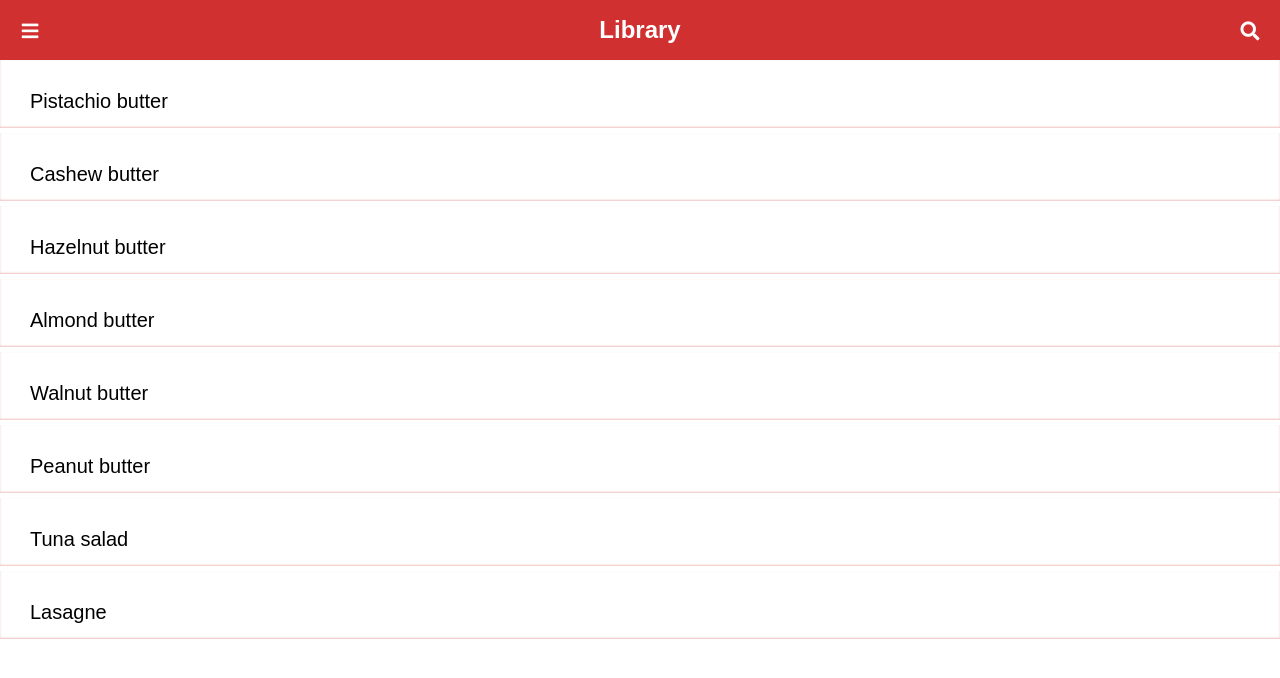
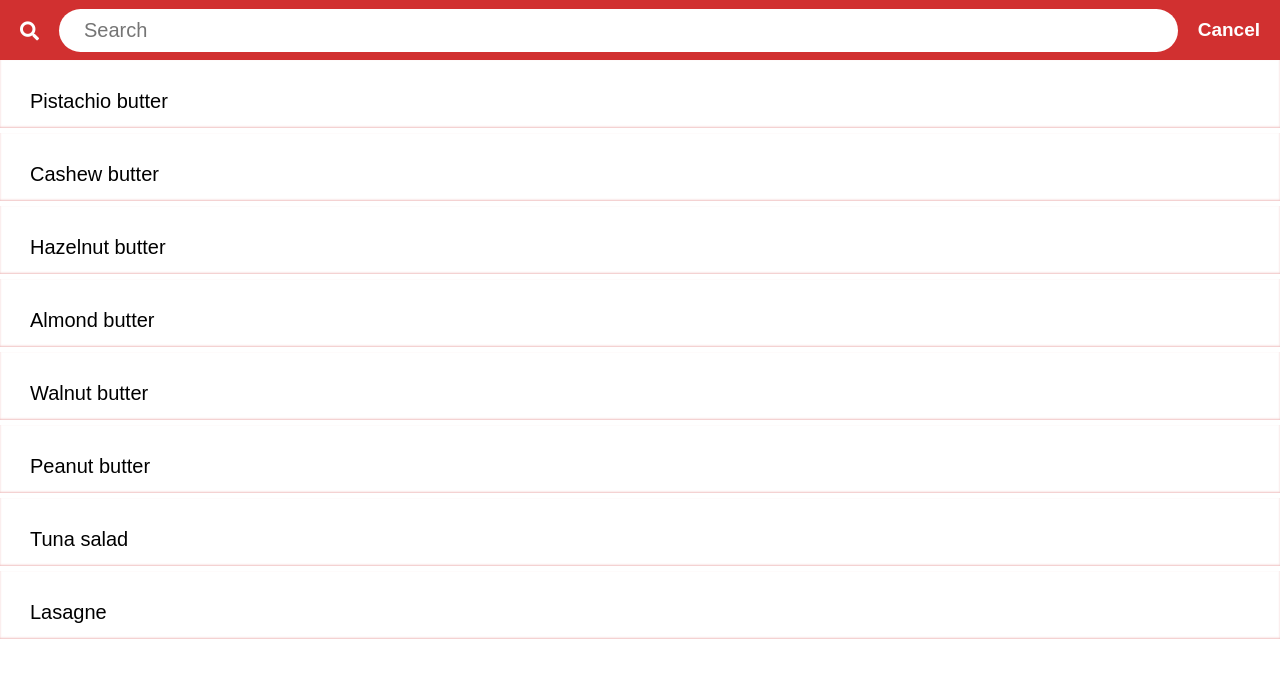
Before and after one commit to kittymercury/recipes, a React app: page / in a window 1280 px wide. Both pictures are taken after a click on the icon 1250 px from the left and 30 px from the top of the page. Shown: the top 678 px of the page. Built offline with nearby package versions, Linux system fonts and the light colour scheme.

Commit message:
+ input search

```diff
--- a/src/components/app.jsx
+++ b/src/components/app.jsx
@@ -4,23 +4,12 @@ import Library from './library';
 import Recipe from './recipe';
 import PopUp from './popup';
 import Sidebar from './sidebar';
+import InputSearch from './input-search';
 
 // TODO:
-// 1. height of recipe page +
-// 6. scroll only sidebar if it is opened +
-// 5. improve all styles on library page +
-// 2. height of library page with sidebar active +
-// 4. check state of library, improve it +
-// 9. add enter and escape for popup +
-// 8. go to new recipe after add +
-// 11. order from new to old ... in state +
-// 10. reverse items order in library +
-// 12. add check symbol on active appearance state in submenu +
-// 13. ability to change font-size +
 // 3. 1 handler for edit recipe and library
 // 9. refactor css and jsx in recipe component
 // 7. smooth appear of sidebar
-// 14. refactor Sidebar
 // 15. fix rendering order while gallery view
 // 16. make 1 handler for all appearance changes
 
@@ -83,10 +72,12 @@ export default class App extends React.Component {
       value: '',
       popUp: null,
       selectedRecipes: [],
+      inputSearch: '',
 
       isEditMode: false,
       isSidebarActive: false,
       isDeleteMode: false,
+      isSearch: false,
 
       view: 'list',
       order: 'new-first'
@@ -102,6 +93,10 @@ export default class App extends React.Component {
     console.log(id, checked)
     const { recipes } = this.state;
     // const newRecipes =
+  }
+
+  handleChangeInputSearch = (e) => {
+    this.setState({ inputSearch: e.target.value });
   }
 
   // control
@@ -214,7 +209,7 @@ export default class App extends React.Component {
         <div className="header">
           <i className="fas fa-bars" onClick={this.handleClickOpenSidebar}></i>
           <span>Library</span>
-          <i className="fas fa-search"></i>
+          <i className="fas fa-search" onClick={() => this.setState({ isSearch: true })}></i>
         </div>
       )
     }
@@ -233,13 +228,30 @@ export default class App extends React.Component {
         />
       )
     } else {
-      const { recipes, isDeleteMode, view, order } = this.state;
+      const { recipes, isDeleteMode, isSearch, inputSearch, view, order } = this.state;
+
+      let foundRecipes = [];
+      if (isSearch && inputSearch) {
+        recipes.forEach((rec) => {
+          if (rec.name.toLowerCase().includes(inputSearch.toLowerCase())) {
+            foundRecipes.push(rec);
+          }
+        });
+      } else {
+        foundRecipes = recipes;
+      }
 
       return (
         <div className="library">
-          {this.renderLibraryHeader(isDeleteMode)}
+          {isSearch
+            ? <InputSearch
+              onChange={this.handleChangeInputSearch}
+              onCancel={() => this.setState({ isSearch: false, inputSearch: '' })}
+              value={inputSearch}
+            />
+            : this.renderLibraryHeader(isDeleteMode)}
           <Library
-            recipes={recipes}
+            recipes={foundRecipes}
             view={view}
             order={order}
             onClickRecipe={this.handleClickItem}
@@ -250,10 +262,6 @@ export default class App extends React.Component {
       )
     }
   }
-  //
-  // handleClickChangeAppearance = (property, name) => {
-  //   this.setState({ [property]: name })
-  // }
 
   render() {
     const {
--- /dev/null
+++ b/src/components/input-search/index.jsx
@@ -0,0 +1,26 @@
+import React from 'react';
+
+import './styles.scss';
+
+export default class InputSearch extends React.Component {
+  render () {
+    const { value, onChange, onCancel } = this.props;
+
+    return (
+      <div className="search-wrapper">
+        <div>
+          <i className="fas fa-search"></i>
+          <input
+            autoFocus
+            className="search"
+            type="text"
+            placeholder="Search"
+            value={value}
+            onChange={onChange}
+          />
+        </div>
+        <div className="cancel-searching" onClick={onCancel}>Cancel</div>
+      </div>
+    )
+  }
+}
--- /dev/null
+++ b/src/components/input-search/styles.scss
@@ -0,0 +1,49 @@
+.search-wrapper {
+  height: 60px;
+  background-color: #d13030;
+
+  position: fixed;
+  width: 100%;
+  top: 0;
+
+  display: flex;
+  align-items: center;
+  align-content: center;
+
+  div:first-child {
+    flex: 1;
+
+    display: flex;
+    align-items: center;
+
+    .fas {
+      font-size: 19px;
+      color: white;
+      padding: 20px;
+    }
+
+    input {
+      width: 100%;
+      background: white;
+      border: none;
+      font-size: 20px;
+      outline: none;
+      border-radius: 50px;
+      padding: 10px;
+      padding-left: 25px;
+    }
+  }
+
+  .cancel-searching {
+    height: 60px;
+    padding: 20px;
+    font-size: 19px;
+    color: white;
+    font-weight: bold;
+    cursor: pointer;
+
+    display: flex;
+    align-items: center;
+    justify-content: center;
+  }
+}
```
